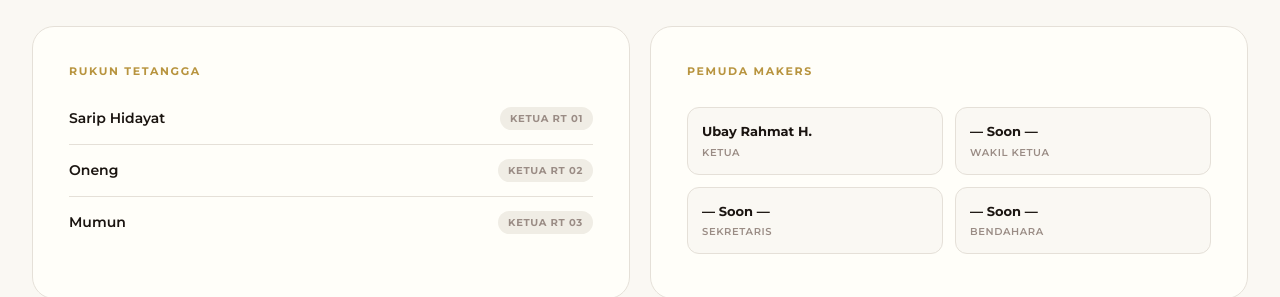
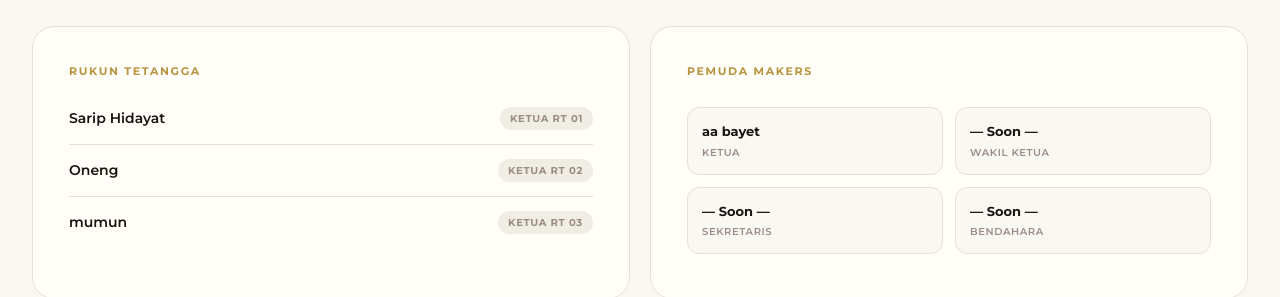
Before and after one commit to Karimkusin88/ciburial-eco-digital, a Next.js app: page / in a window 1280 px wide. Shown: the part 3080-3377 px from the top of the page. Built offline with nearby package versions, Linux system fonts and the light colour scheme.

Commit message:
Iseng ganti nama ketua pemuda jadi aa bayet

```diff
--- a/app/page.tsx
+++ b/app/page.tsx
@@ -94,10 +94,10 @@ export default function Home() {
   const orgRT = [
     { role: "Ketua RT 01", name: "Sarip Hidayat" },
     { role: "Ketua RT 02", name: "Oneng" },
-    { role: "Ketua RT 03", name: "Mumun" },
+    { role: "Ketua RT 03", name: "mumun" },
   ];
   const orgPemuda = [
-    { role: "Ketua", name: "Ubay Rahmat H." },
+    { role: "Ketua", name: "aa bayet" },
     { role: "Wakil Ketua", name: "— Soon —" },
     { role: "Sekretaris", name: "— Soon —" },
     { role: "Bendahara", name: "— Soon —" },
```
